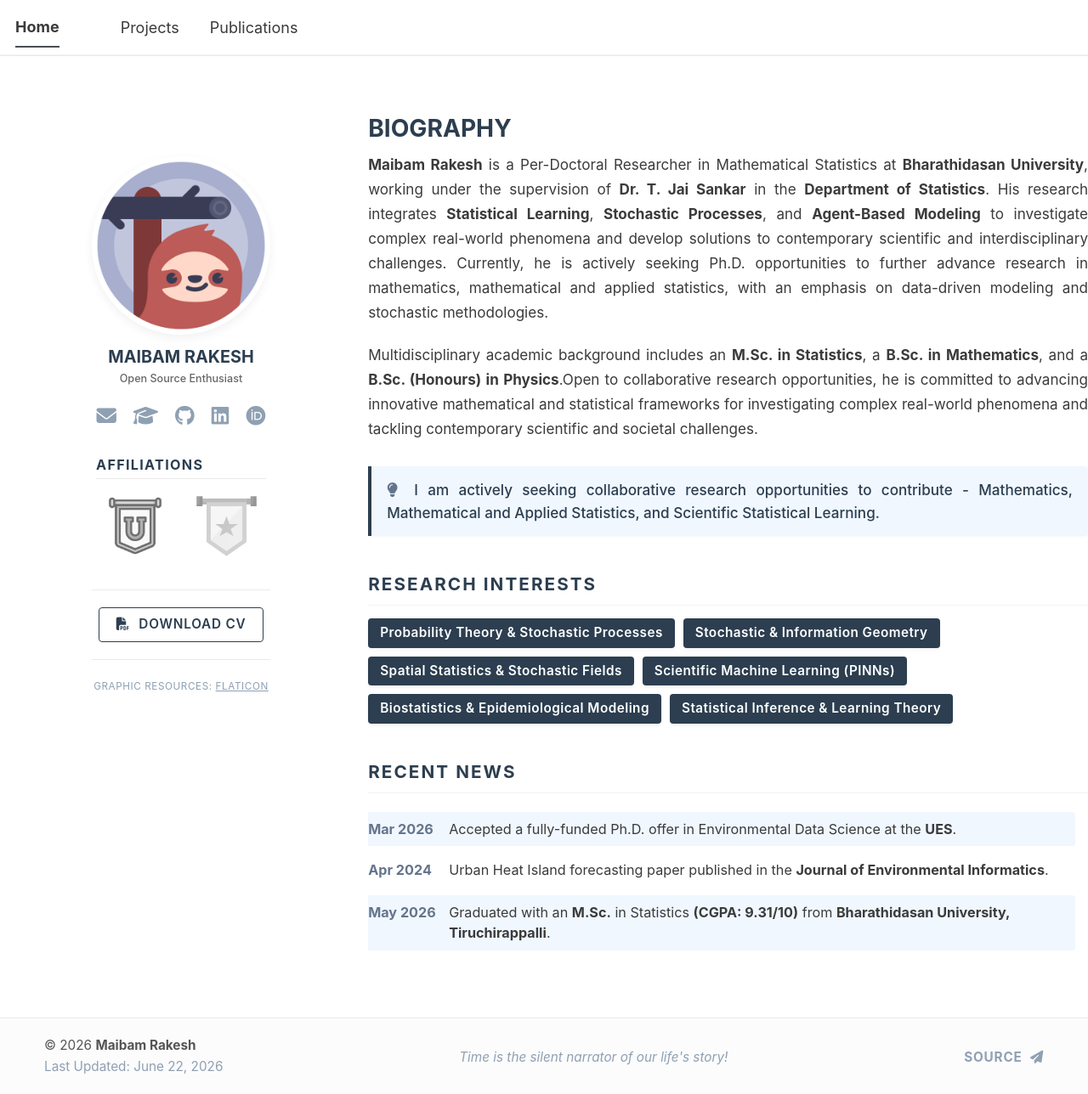
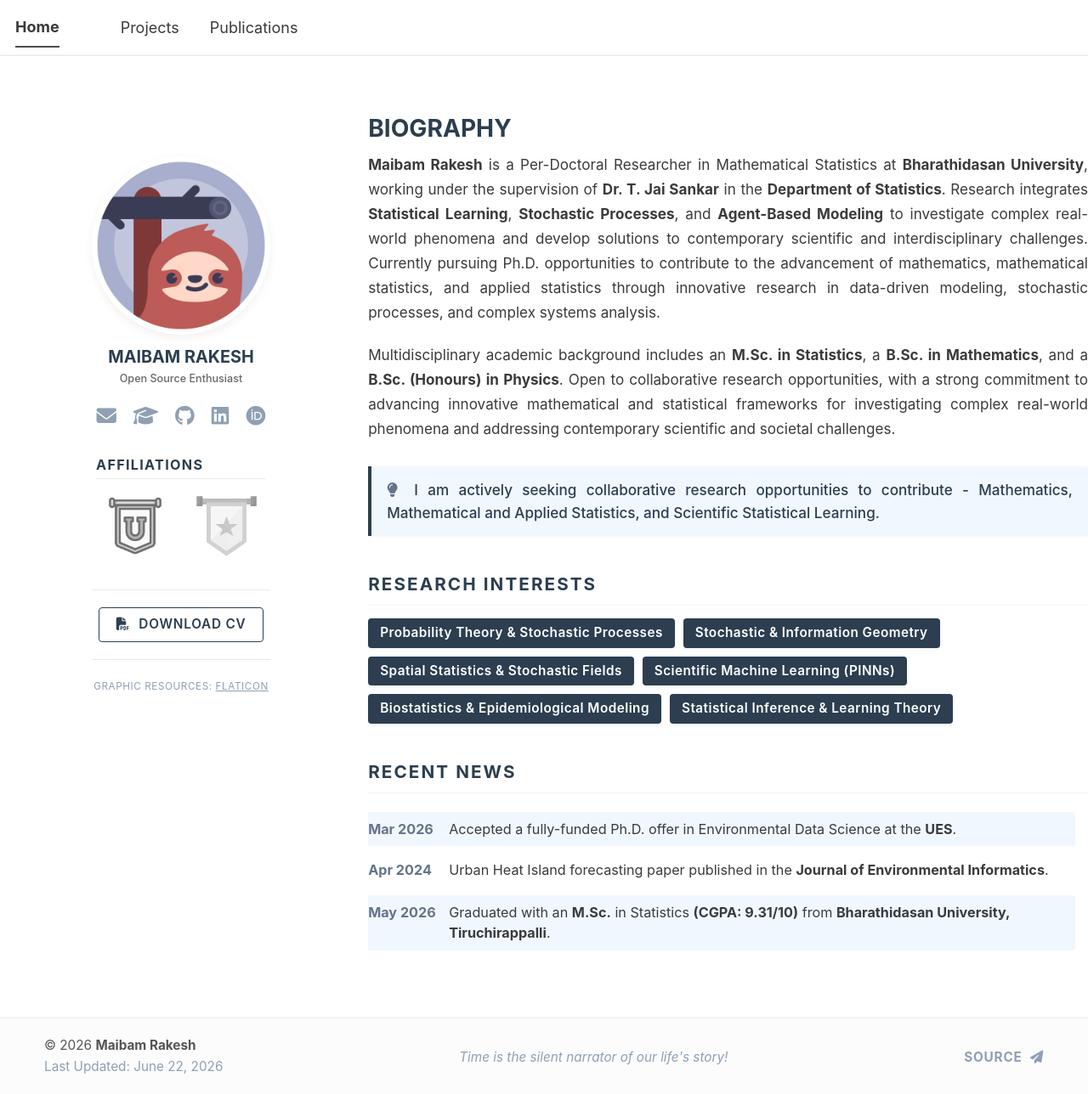
Before and after one commit to maibamrakeshsingh/maibamrakeshsingh.github.io, a Jekyll site: the page built from _pages/about.md, in a window 1280 px wide and 1288 px high. Shown: the whole window at 85% size. Built offline with Jekyll 4.4.1, drawn with Linux system fonts in a browser that asks for light colours; a script bundle is joined from its source files by our own code; library files that are not in the unit come from our copies.

Commit message:
Update about.md

```diff
--- a/_pages/about.md
+++ b/_pages/about.md
@@ -185,11 +185,11 @@
 </style>
 
 <div class="content-text">
-  <strong>Maibam Rakesh</strong> is a Per-Doctoral Researcher in Mathematical Statistics at <strong>Bharathidasan University</strong>, working under the supervision of <strong>Dr. T. Jai Sankar</strong> in the <strong>Department of Statistics</strong>. His research integrates <strong>Statistical Learning</strong>, <strong>Stochastic Processes</strong>, and <strong>Agent-Based Modeling</strong> to investigate complex real-world phenomena and develop solutions to contemporary scientific and interdisciplinary challenges. Currently, he is actively seeking Ph.D. opportunities to further advance research in mathematics, mathematical and applied statistics, with an emphasis on data-driven modeling and stochastic methodologies.
+  <strong>Maibam Rakesh</strong> is a Per-Doctoral Researcher in Mathematical Statistics at <strong>Bharathidasan University</strong>, working under the supervision of <strong>Dr. T. Jai Sankar</strong> in the <strong>Department of Statistics</strong>. Research integrates <strong>Statistical Learning</strong>, <strong>Stochastic Processes</strong>, and <strong>Agent-Based Modeling</strong> to investigate complex real-world phenomena and develop solutions to contemporary scientific and interdisciplinary challenges. Currently pursuing Ph.D. opportunities to contribute to the advancement of mathematics, mathematical statistics, and applied statistics through innovative research in data-driven modeling, stochastic processes, and complex systems analysis.
 </div>
 
 <div class="content-text">
-  Multidisciplinary academic background includes an <strong>M.Sc. in Statistics</strong>, a <strong>B.Sc. in Mathematics</strong>, and a <strong>B.Sc. (Honours) in Physics</strong>.Open to collaborative research opportunities, he is committed to advancing innovative mathematical and statistical frameworks for investigating complex real-world phenomena and tackling contemporary scientific and societal challenges.
+  Multidisciplinary academic background includes an <strong>M.Sc. in Statistics</strong>, a <strong>B.Sc. in Mathematics</strong>, and a <strong>B.Sc. (Honours) in Physics</strong>. Open to collaborative research opportunities, with a strong commitment to advancing innovative mathematical and statistical frameworks for investigating complex real-world phenomena and addressing contemporary scientific and societal challenges.
 </div>
 
 
```
